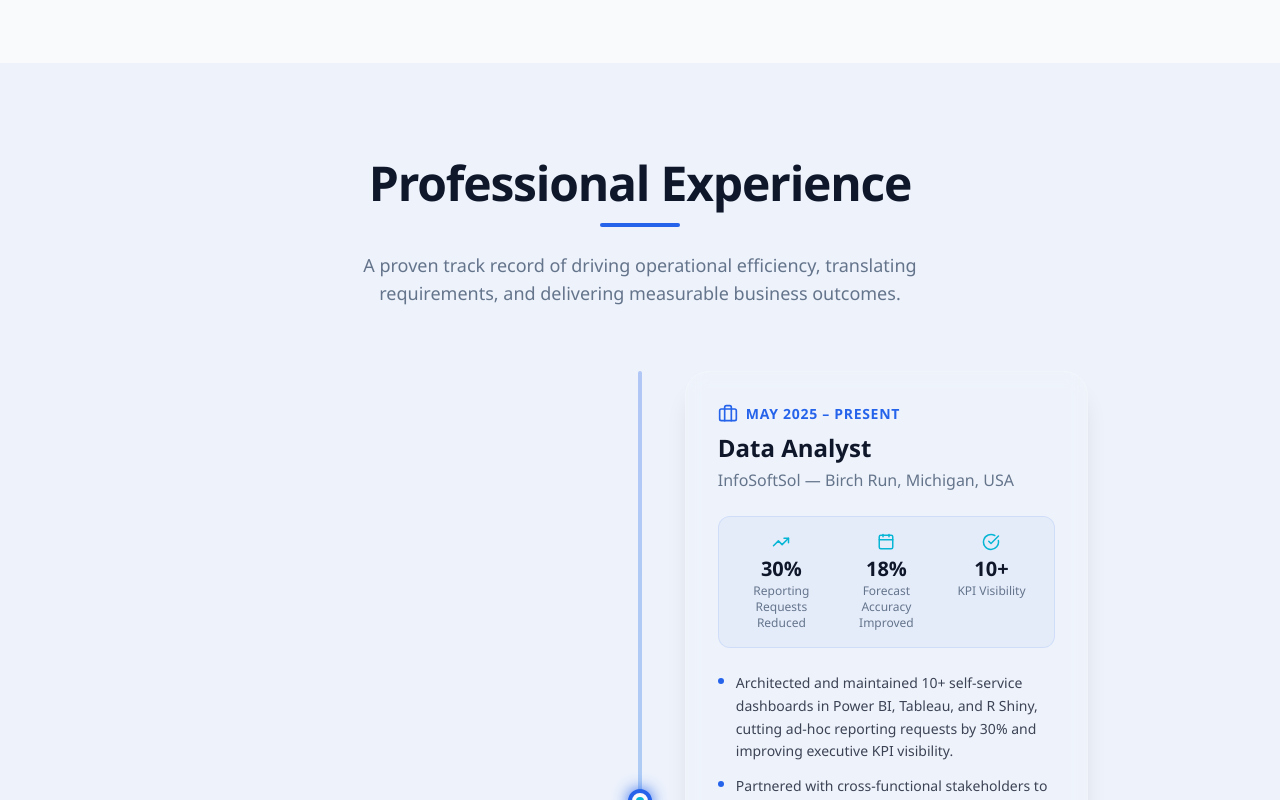
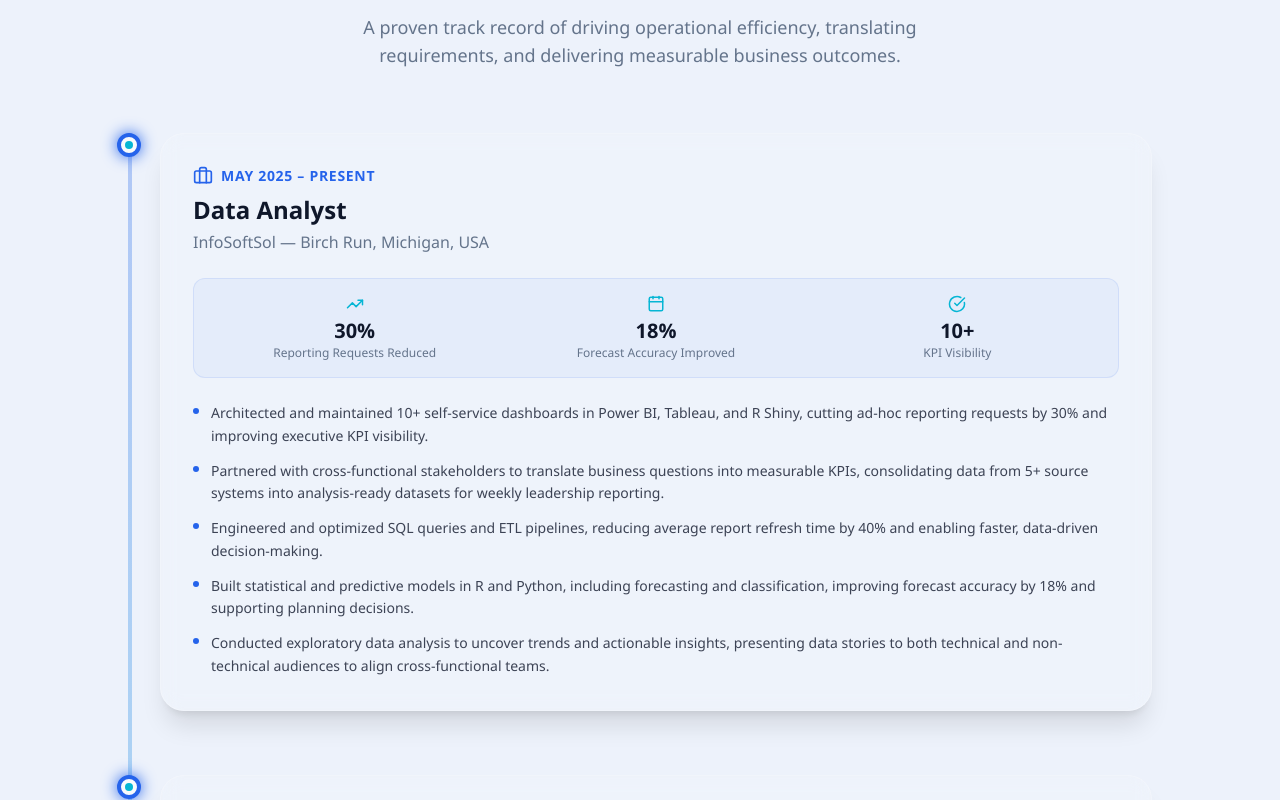
Before and after one commit to mythrip11/mythri-portfolio, a Next.js app: page / in a window 1280 px wide. Shown: the part 4340-5140 px from the top of the page. Built offline with nearby package versions, Linux system fonts and the light colour scheme.

Commit message:
Improve skills and experience layouts

```diff
--- a/src/components/ExperienceTimeline.tsx
+++ b/src/components/ExperienceTimeline.tsx
@@ -78,9 +78,9 @@ export default function ExperienceTimeline() {
           </p>
         </motion.div>
 
-        <div className="relative max-w-4xl mx-auto">
+        <div className="relative max-w-5xl mx-auto">
           {/* Vertical Line */}
-          <div className="absolute left-0 md:left-1/2 top-0 bottom-0 w-1 bg-gradient-to-b from-[var(--color-primary)] to-[var(--color-accent)] transform md:-translate-x-1/2 rounded-full opacity-30"></div>
+          <div className="absolute left-0 top-0 bottom-0 w-1 bg-gradient-to-b from-[var(--color-primary)] to-[var(--color-accent)] rounded-full opacity-30"></div>
 
           <div className="space-y-16 relative">
             {experiences.map((exp, index) => (
@@ -90,23 +90,17 @@ export default function ExperienceTimeline() {
                 whileInView={{ opacity: 1, y: 0 }}
                 viewport={{ once: true, margin: "-100px" }}
                 transition={{ duration: 0.6, delay: index * 0.2 }}
-                className={`flex flex-col md:flex-row items-center justify-between w-full ${
-                  index % 2 === 0 ? "md:flex-row-reverse" : ""
-                }`}
+                className="flex w-full"
               >
                 {/* Timeline Dot */}
-                <div className="absolute left-[-11px] md:left-1/2 w-6 h-6 rounded-full bg-background border-4 border-[var(--color-primary)] transform md:-translate-x-1/2 shadow-[0_0_15px_var(--color-primary)] z-10 flex items-center justify-center">
+                <div className="absolute left-[-11px] w-6 h-6 rounded-full bg-background border-4 border-[var(--color-primary)] shadow-[0_0_15px_var(--color-primary)] z-10 flex items-center justify-center">
                   <div className="w-2 h-2 bg-[var(--color-accent)] rounded-full"></div>
                 </div>
 
                 {/* Content Card */}
-                <div className="w-full md:w-[45%] pl-8 md:pl-0">
-                  <div className={`p-8 rounded-3xl glass border border-white/10 hover:border-[var(--color-primary)]/50 transition-all duration-300 shadow-xl bg-background/80 ${
-                    index % 2 === 0 ? "md:text-left" : "md:text-right"
-                  }`}>
-                    <div className={`flex items-center gap-2 mb-2 text-[var(--color-primary)] ${
-                      index % 2 === 0 ? "justify-start" : "justify-start md:justify-end"
-                    }`}>
+                <div className="w-full pl-8">
+                  <div className="p-8 rounded-3xl glass border border-white/10 hover:border-[var(--color-primary)]/50 transition-all duration-300 shadow-xl bg-background/80">
+                    <div className="flex items-center gap-2 mb-2 text-[var(--color-primary)]">
                       <Briefcase size={20} />
                       <span className="font-bold text-sm tracking-wider uppercase">{exp.duration}</span>
                     </div>
--- a/src/components/SkillsCloud.tsx
+++ b/src/components/SkillsCloud.tsx
@@ -47,7 +47,7 @@ export default function SkillsCloud() {
               whileInView={{ opacity: 1, y: 0 }}
               viewport={{ once: true }}
               transition={{ duration: 0.5, delay: idx * 0.1 }}
-              className={`p-8 rounded-3xl glass border border-black/5 dark:border-white/10 hover:border-[var(--color-primary)]/30 transition-colors shadow-lg ${idx === skillsCategories.length - 1 ? 'lg:col-span-2' : ''}`}
+              className="p-8 rounded-3xl glass border border-black/5 dark:border-white/10 hover:border-[var(--color-primary)]/30 transition-colors shadow-lg"
             >
               <h3 className="text-xl font-bold mb-6 text-[var(--color-primary)]">{category.title}</h3>
               <div className="flex flex-wrap gap-3">
```
